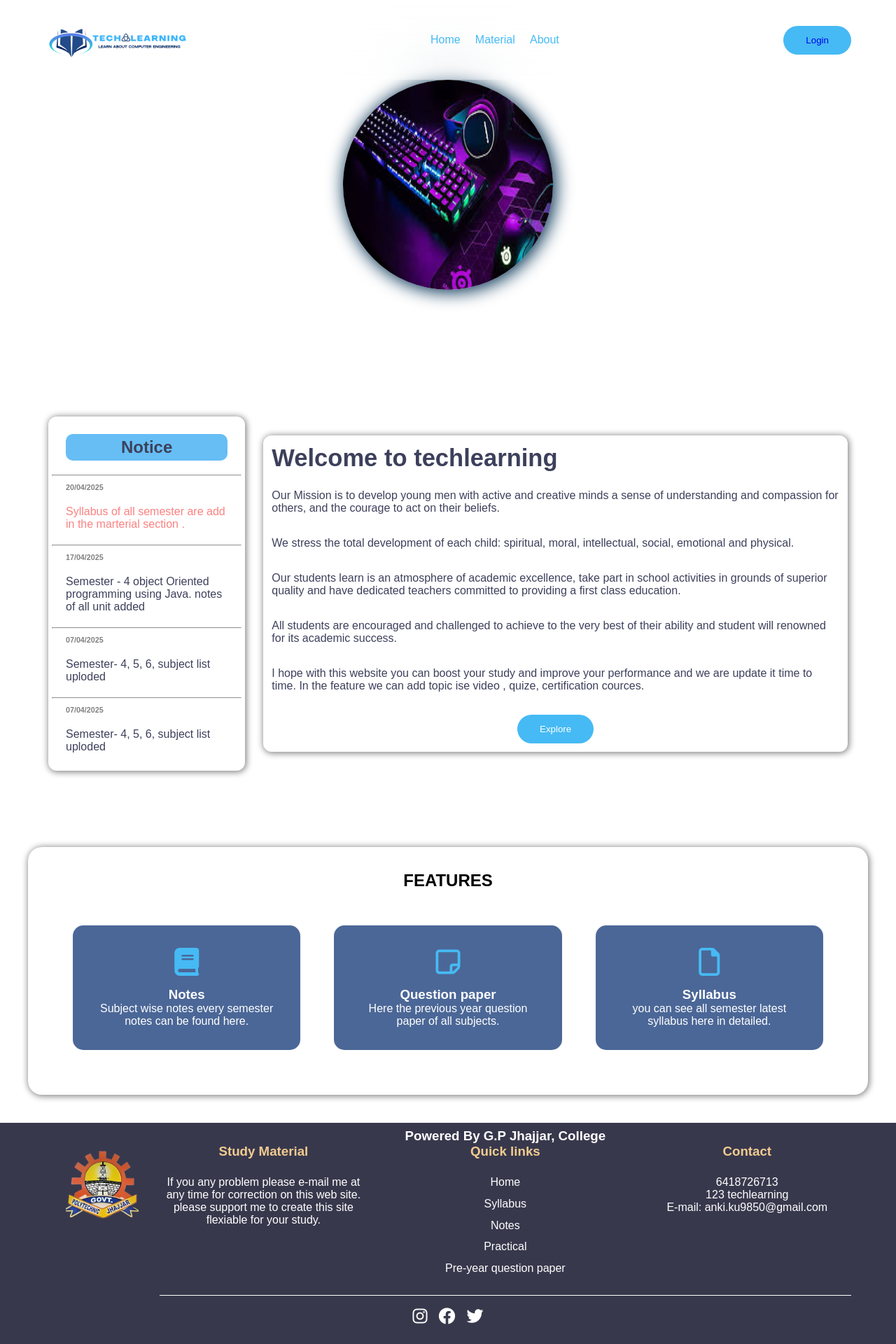
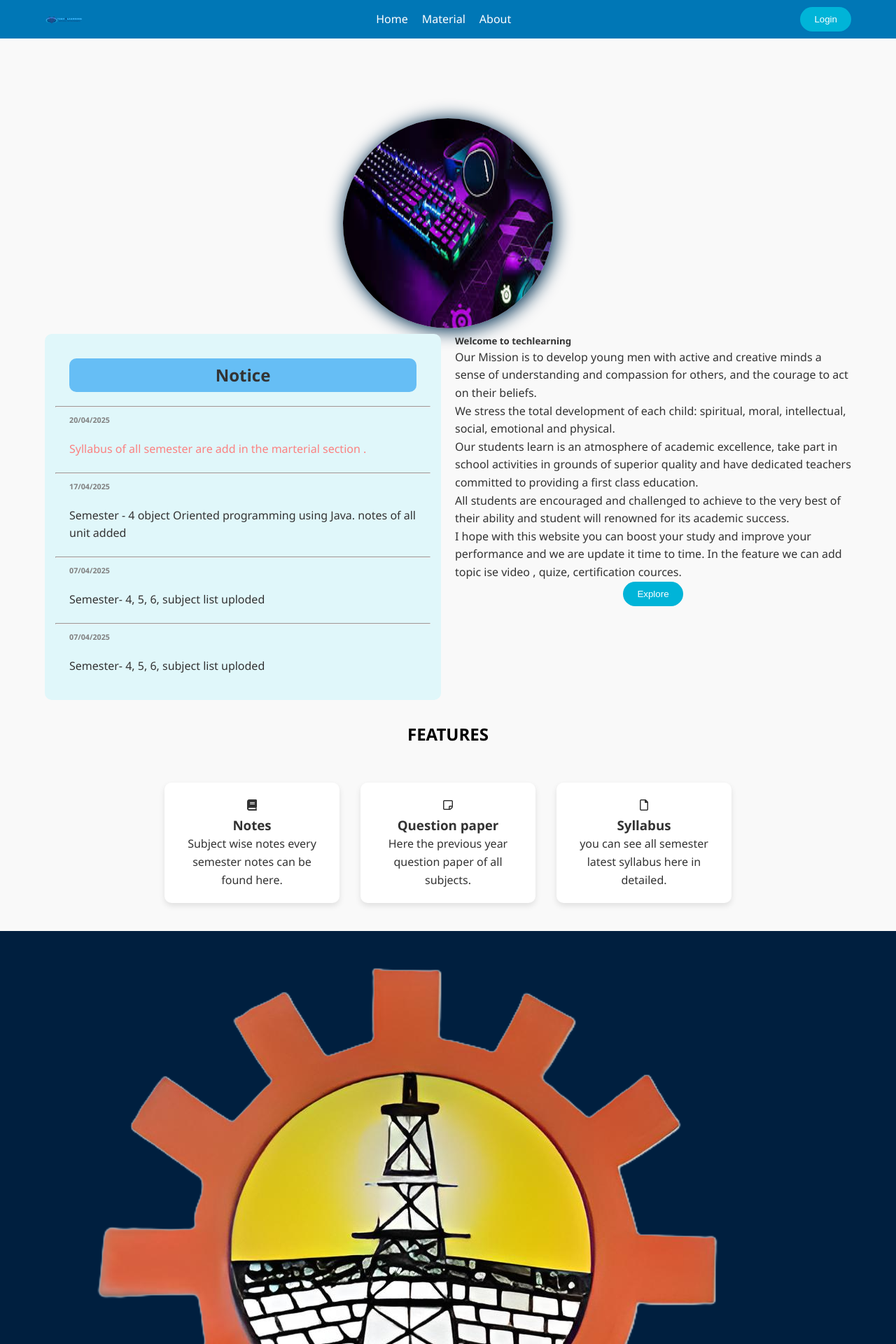
Before and after one commit to animehoodie/TECHLEARNING, a PHP site: page / in a window 1280 px wide. Shown: the top 1920 px of the page at 70% size. Run offline with PHP 8.4, Linux system fonts and the light colour scheme.

Commit message:
Update style.css

```diff
--- a/style.css
+++ b/style.css
@@ -1,266 +1,156 @@
-:root{
-    --terracotta: #e07a5f;
-    --sage:#81b29a;
-    --mustard:#f2cc8f;
-    --cream:#f4f1de;
-    --charcoal: #3d405b;
+* {
+  box-sizing: border-box;
+  margin: 0;
+  padding: 0;
 }
 
-*{
-    margin: 0;
-    padding: 0;
-    box-sizing: border-box;
-    font-family: 'poppins', sans-serif;
+body {
+  font-family: 'Segoe UI', sans-serif;
+  line-height: 1.6;
+  background-color: #f9f9f9;
+  color: #333;
 }
 
-body{
-  background-color: white;
-  color: var(--charcoal);
-
-}
-/* modern header */
-header{
-    position:fixed;
-    top:0;
-    width: 100%;
-    padding: 1.5rem 5%;
-    /*background-color: #ddd;*/
-    backdrop-filter: blur(40px);
-    z-index: 1000;
+header {
   display: flex;
   justify-content: space-between;
   align-items: center;
-    box-shadow: gray;
+  padding: 10px 5%;
+  background-color: #0077b6;
+  color: white;
+  flex-wrap: wrap;
 }
 
-.logo{
-  width: 20%;
+.logo {
+  width: 60px;
 }
 
-.nav-links{
-    display:flex;
-    gap: 0.7rem;
+.nav-links {
+  display: flex;
+  gap: 20px;
 }
 
 .nav-links a {
+  color: white;
   text-decoration: none;
-    color: rgba(70, 186, 244);
-    font-weight: 500;
-    transition: color 0.3s;
-    padding: 5px;
 }
 
-.nav-links a:hover{
-  background-color: rgba(70, 186, 244);
-  border-radius: 10px;
+.cta-btn {
+  background-color: #00b4d8;
+  border: none;
+  padding: 10px 20px;
+  border-radius: 20px;
   color: white;
-
+  cursor: pointer;
 }
 
-.cta-btn{
-    background: rgba(70, 186, 244);
+.cta-btn a {
   color: white;
-    padding: 0.8rem 2rem;
-    border-radius: 30px;
-    border: none;
-    cursor: pointer;
-    transition: transform 0.3s;
+  text-decoration: none;
 }
 
-.cta-btn:hover{
-    /*transform: translateY(-2px);*/
-    background-color: transparent;
-    color: #0fbcf9;
-    border: 1px solid #0fbcf9;
+.menu-toggle {
+  display: none;
+  color: white;
+  font-size: 24px;
+  cursor: pointer;
 }
 
-/*hero section*/
-.hero{
-    min-height: 50vh;
-    padding: 12rem 5% 4rem;
-    display: grid;
-    grid-template-columns: 1fr 2.9fr;
-    align-items: center;
-    justify-content: center;
-    gap: 1rem;
-
+.slideshow-container img {
+  width: 100%;
+  height: auto;
 }
 
-.hero-content{
-    max-width: 1000%;
-    border-radius: 12px;
-    box-shadow: 1px 1px 10px 1px gray;
-    margin: 5px;
-    padding: 12px;
+.hero {
+  display: flex;
+  flex-wrap: wrap;
+  padding: 20px 5%;
+  gap: 20px;
 }
 
-.hero h5{
-    font-size: clamp(2rem, 2.7vw, 3rem);
-    line-height: 1.2;
-    margin-bottom: 1.5rem;
-    color: var(--charcoal);
+.hero-content1, .hero-content {
+  flex: 1 1 300px;
 }
 
-.hero p{
-  font-size: 1rem;
-  margin-bottom: 2rem;
-  color:var(--charcoal);
+.box-right {
+  background-color: #e0f7fa;
+  padding: 15px;
+  border-radius: 10px;
 }
 
-/*.hero-image{
-  position: relative;
+.alert {
+  color: crimson;
 }
 
-.hero img{
-  width: 550px;
-  height: 520px;
-  border-radius: 50%;
-
-}
-
-.hero-image:hover{
-  transform: scale(1.05);
-}*/
-
-/*features degins*/
-.features{
-  padding: 4rem 5%;
-  background-color:white;
-  color: white;
-  border-radius: 20px;
-  margin: 40px;
-  box-shadow: 1px 1px 10px 1px gray;
+.features {
   text-align: center;
-
+  padding: 40px 5%;
 }
 
 .features-grid {
-  display: grid;
-  grid-template-columns: repeat(auto-fit, minmax(250px, 1fr));
-  gap: 3rem;
-  text-align: center;
+  display: flex;
+  flex-wrap: wrap;
+  gap: 30px;
+  justify-content: center;
 }
 
-.feature-card{
-  padding: 2rem;
-  /*background-color: rgba(255, 255, 255, 0.1);*/
-  background-color: #4b6797;
-  border-radius: 15px;
-  backdrop-filter: blur(100px);
+.feature-card {
+  background: white;
+  padding: 20px;
+  border-radius: 10px;
+  width: 250px;
+  box-shadow: 0 4px 8px rgba(0,0,0,0.1);
 }
 
-.feature-card i {
-  font-size: 2.5rem;
-  margin-bottom: 1rem;
-  color: rgba(70, 186, 244);;
-}
-/*footer deegin*/
 .footer {
-    background-color: rgb(56, 56, 77);
-    color:white;
-    padding: 0.5rem 5%;
-    text-align: center;
+  background: #001f3f;
+  color: white;
+  padding: 30px 5%;
 }
 
-  .footer-content{
-    display: grid;
-    grid-template-columns: repeat(auto-fit, minmax(200px, 1fr));
-    gap: 3rem;
-    border-bottom: 1px solid rgba(255, 255, 255);
-    padding-bottom: 1rem;
+.footer-content {
+  display: flex;
+  flex-wrap: wrap;
+  gap: 30px;
+  justify-content: space-between;
 }
 
-  .footer-col h3{
-    color: var(--mustard);
-    margin-bottom: 1.5rem ;
+.footer-col h3 {
+  margin-bottom: 10px;
 }
 
-  .footer-col ul{
+.footer-col ul {
   list-style: none;
 }
 
-  .footer-col li {
-    margin-bottom: 0.8rem;
-
+.footer-col ul li a {
+  text-decoration: none;
+  color: white;
 }
 
-  .footer-col a {
-    color:white;
-    text-decoration:none;
-    transition: color 0.3s;
-  }
-
-  .footer-col a:hover {
-    color: #73e4ef;;
-  }
-
-  .social-links{
-    color: white;
-    display: flex;
-    gap: 1rem;
-    justify-content: center;
-    margin-top: 1rem;
+.social-links {
+  margin-top: 20px;
 }
 
 .social-links a {
+  margin-right: 10px;
   color: white;
-    font-size: 1.5rem;
-    transition: color 0.3s;
+  font-size: 20px;
 }
 
-  .social-links a:hover{
-    color:#0a4146;;
+@media (max-width: 768px) {
+  .nav-links {
+    display: none;
+    flex-direction: column;
+    width: 100%;
+    background: #0077b6;
   }
 
-  .copyright {
-    margin-top: 2rem;
-    opacity: 0.8;
+  .menu-toggle {
+    display: block;
   }
 
-  /* resposive Desgin*/
-  @media (max-width: 768px){
-    .hero{ grid-template-columns: 1fr 2.9fr;
-      text-align: center;
-      padding-top: 6rem;
-    }
-
-    .hero-image {
-      order: -1;
-    }
-    .footer-content {
-      flex-direction: column;
-      align-items: center;
-    }
-
-    .footer-col {
-      text-align: center;
-    }
-
-    .about {
-      grid-template-columns: 1fr;
-      text-align: center;
-    }
-    .nav-link {
-      display: none;
-    }
-
-    .menu-filters{
-      flex-wrap: wrap;
+  .nav-links.show {
+    display: flex;
   }
 }
-  .co{
-    height: 75%;
-    width: 9%;
-    margin: 30px ;
-    float: left;
-  }
-
-  .box-right{
-    max-width: 1000%;
-    border-radius: 12px;
-    box-shadow: 1px 1px 10px 1px gray;
-    margin: 5px;
-    padding: 5px;
-
-
-  }
```
Lines whose indentation alone changed are shown as unchanged.
